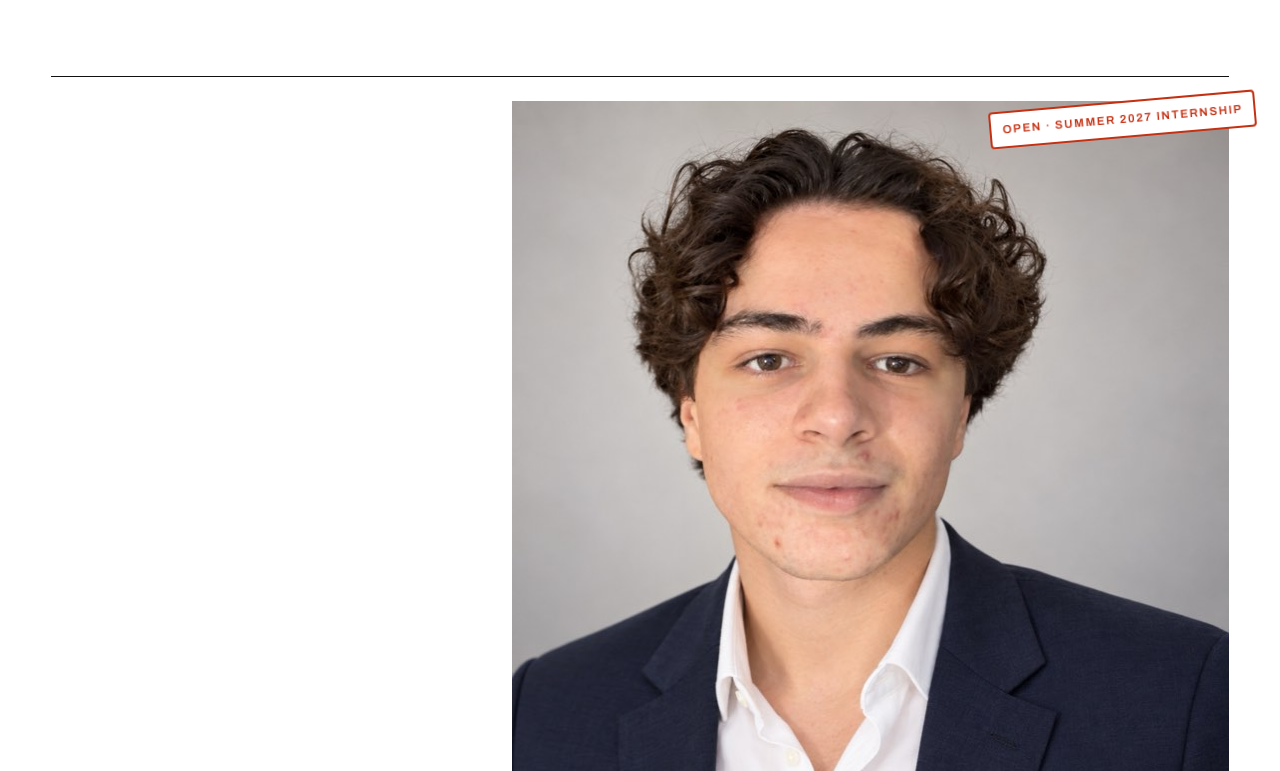
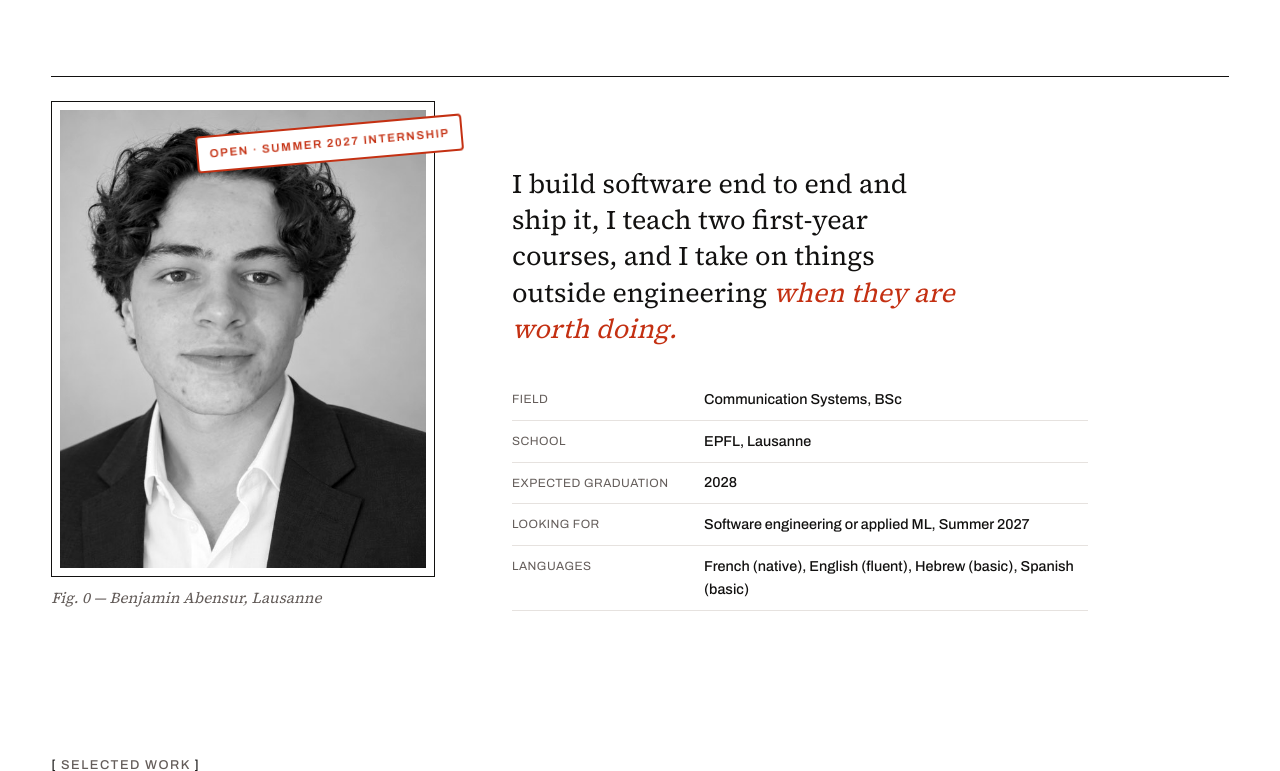
Before and after one commit to Benabens/portfolio, a Next.js app: page / in a window 1280 px wide. Shown: the part 429-1200 px from the top of the page. Built offline with nearby package versions, Linux system fonts and the light colour scheme.

Commit message:
Portrait as Fig. 0 in the hero, statement and facts beside it

```diff
--- a/components/Hero.tsx
+++ b/components/Hero.tsx
@@ -60,21 +60,25 @@ export default function Hero() {
         {letters(profile.lastName)}
       </h1>
       <div className="hero-grid">
-        <p className="hero-statement">
-          {profile.statement}
-          <em>{profile.statementEmphasis}</em>
-        </p>
-        <div className="meta-wrap">
-          <Image
-            className="id-photo"
-            src={profile.photo.src}
-            alt={profile.photo.alt}
-            width={profile.photo.width}
-            height={profile.photo.height}
-            sizes="104px"
-            priority
-          />
+        <figure className="portrait">
+          <span className="portrait-frame">
+            <Image
+              src={profile.photo.src}
+              alt={profile.photo.alt}
+              width={profile.photo.width}
+              height={profile.photo.height}
+              sizes="(max-width: 820px) 92vw, 24rem"
+              priority
+            />
+          </span>
           <span className="stamp">{profile.stamp}</span>
+          <figcaption>{profile.photo.caption}</figcaption>
+        </figure>
+        <div className="hero-side">
+          <p className="hero-statement">
+            {profile.statement}
+            <em>{profile.statementEmphasis}</em>
+          </p>
           <ul className="meta" data-reveal="rows">
             {profile.facts.map((f) => (
               <li key={f.label}>
--- a/content/profile.ts
+++ b/content/profile.ts
@@ -13,7 +13,14 @@ export const profile = {
     "I build software end to end and ship it, I teach two first-year courses, and I take on things outside engineering ",
   statementEmphasis: "when they are worth doing.",
   stamp: "Open · Summer 2027 internship",
-  photo: { src: "/photo.jpg", alt: "Benjamin Abensur", width: 720, height: 720 },
+  /** Replace /public/photo.jpg with a larger file (1,600 px wide or more) and update width/height. */
+  photo: {
+    src: "/photo.jpg",
+    alt: "Portrait of Benjamin Abensur",
+    width: 720,
+    height: 720,
+    caption: "Fig. 0 — Benjamin Abensur, Lausanne",
+  },
   facts: [
     { label: "Field", value: "Communication Systems, BSc" },
     { label: "School", value: "EPFL, Lausanne" },
```
